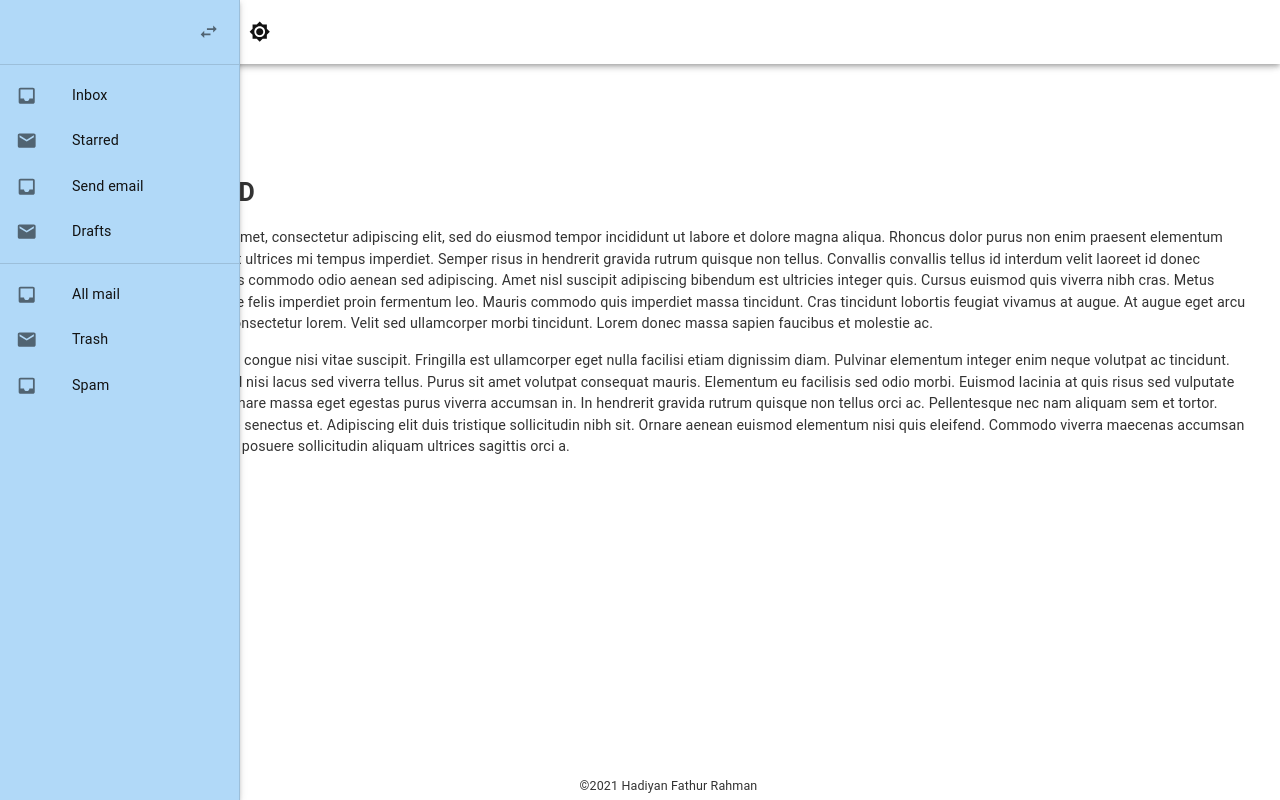
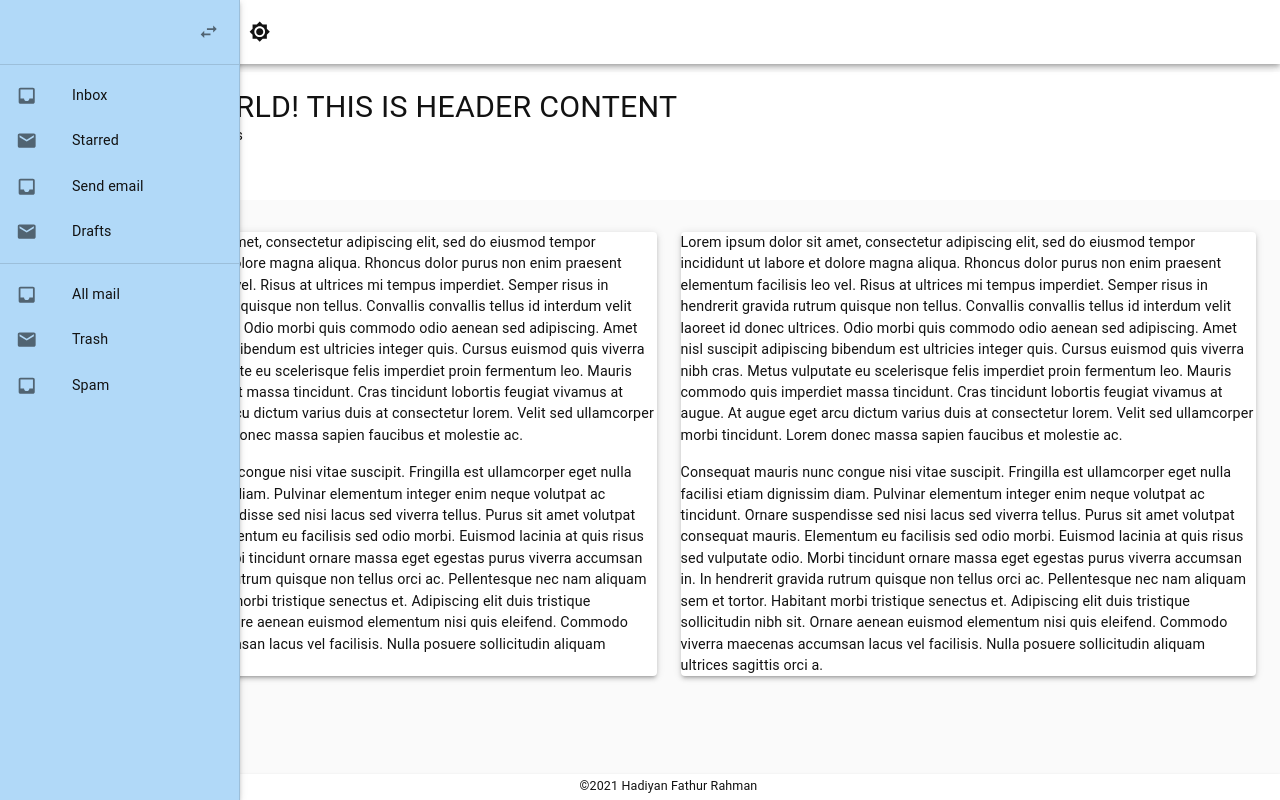
Before and after one commit to hadiyanfathur/reactjs-learn, a React (Create React App) app: page / in a window 1280 px wide. Built offline with nearby package versions, Linux system fonts and the light colour scheme; no server answers.

Commit message:
add header content, grid & footer

```diff
--- a/src/components/Layout/Layout.js
+++ b/src/components/Layout/Layout.js
@@ -4,7 +4,8 @@ import {
     Typography,
     Container,
     Box,
-    Paper
+    Paper,
+    Grid
 } from '@material-ui/core';
 import { useTheme } from '@material-ui/core/styles';
 import useMediaQuery from '@material-ui/core/useMediaQuery';
@@ -14,11 +15,13 @@ import SidebarList from '../SidebarList/SidebarList';
 import useStyles from './layout-jss';
 import clsx from "clsx";
 
-const Dashboard = ({ children }) => {
+const Dashboard = ({ ...props }) => {
 
     const theme = useTheme();
 
     const classes = useStyles();
+
+    const { children, contentHeader, breadcrumbs } = { ...props };
 
     const [open, setOpen] = useState(localStorage.getItem('sidebar'));
     const [tempOpen, setTempOpen] = useState(false);
@@ -80,38 +83,22 @@ const Dashboard = ({ children }) => {
                     [classes.contentShift]: upSm && open,
                 })}
             >
-                    <div className={classes.appContent}>
-                        <div className={classes.toolbar} />
-                        {children}
-                        <Typography paragraph>
-                            Lorem ipsum dolor sit amet, consectetur adipiscing elit, sed do eiusmod tempor incididunt
-                            ut labore et dolore magna aliqua. Rhoncus dolor purus non enim praesent elementum
-                            facilisis leo vel. Risus at ultrices mi tempus imperdiet. Semper risus in hendrerit
-                            gravida rutrum quisque non tellus. Convallis convallis tellus id interdum velit laoreet id
-                            donec ultrices. Odio morbi quis commodo odio aenean sed adipiscing. Amet nisl suscipit
-                            adipiscing bibendum est ultricies integer quis. Cursus euismod quis viverra nibh cras.
-                            Metus vulputate eu scelerisque felis imperdiet proin fermentum leo. Mauris commodo quis
-                            imperdiet massa tincidunt. Cras tincidunt lobortis feugiat vivamus at augue. At augue eget
-                            arcu dictum varius duis at consectetur lorem. Velit sed ullamcorper morbi tincidunt. Lorem
-                            donec massa sapien faucibus et molestie ac.
+                <Paper className={classes.appHeader} elevation={0} square>
+                    <Typography variant="h4" component="h1">
+                        {contentHeader}
                     </Typography>
                     <Typography paragraph>
-                            Consequat mauris nunc congue nisi vitae suscipit. Fringilla est ullamcorper eget nulla
-                            facilisi etiam dignissim diam. Pulvinar elementum integer enim neque volutpat ac
-                            tincidunt. Ornare suspendisse sed nisi lacus sed viverra tellus. Purus sit amet volutpat
-                            consequat mauris. Elementum eu facilisis sed odio morbi. Euismod lacinia at quis risus sed
-                            vulputate odio. Morbi tincidunt ornare massa eget egestas purus viverra accumsan in. In
-                            hendrerit gravida rutrum quisque non tellus orci ac. Pellentesque nec nam aliquam sem et
-                            tortor. Habitant morbi tristique senectus et. Adipiscing elit duis tristique sollicitudin
-                            nibh sit. Ornare aenean euismod elementum nisi quis eleifend. Commodo viverra maecenas
-                            accumsan lacus vel facilisis. Nulla posuere sollicitudin aliquam ultrices sagittis orci a.
+                        {breadcrumbs}
                     </Typography>
-
+                </Paper>
+                <div className={classes.appContent}>
+                    <Grid container spacing={3}>
+                        {children}
+                    </Grid>
                 </div>
-                    <Paper style={{width: theme.spacing(16), height: theme.spacing(16), margin: theme.spacing(1)}}/>
-                    <div className={classes.appFooter}>
+                <Paper className={classes.appFooter} square>
                     &copy;2021 Hadiyan Fathur Rahman
-                    </div>
+                </Paper>
             </main>
         </React.Fragment>
     );
--- a/src/components/Layout/layout-jss.js
+++ b/src/components/Layout/layout-jss.js
@@ -56,7 +56,7 @@ const useStyles = makeStyles((theme) => ({
         },
     },
     drawerPaper: {
-        background: theme.palette.primary.main,
+        background: theme.palette.color.sidebar,
         width: drawerWidth,
     },
     toolbar: {
@@ -78,8 +78,8 @@ const useStyles = makeStyles((theme) => ({
         [theme.breakpoints.up('sm')]: {
             paddingLeft: theme.spacing(7) + 1,
             paddingTop: '64px',
-        }
-
+        },
+        background: theme.palette.background.default,
     },
     contentShift: {
         paddingLeft: drawerWidth,
@@ -89,8 +89,13 @@ const useStyles = makeStyles((theme) => ({
         }),
     },
     appContent: {
-        padding: '3rem',
+        padding: theme.spacing(3),
         flex: '1 1',
+    },
+    appHeader: {
+        margin: theme.spacing(1, 0),
+        minHeight: theme.spacing(16),
+        padding: `${theme.spacing(2)}px 3rem`,
     },
     appFooter: {
         padding: '.3rem .5rem .5rem .5rem',
--- a/src/pages/Dashboard/index.js
+++ b/src/pages/Dashboard/index.js
@@ -1,10 +1,67 @@
 import React from 'react';
 import Layout from '../../components/Layout/Layout'
+import { Typography, Grid, Paper } from '@material-ui/core';
 
 const Dashboard = () => {
+
+    const header = ("HELLO WORLD! THIS IS HEADER CONTENT");
+    const breadcrumbs = ("Path / to / Breadcrumbs");
     return (
-        <Layout>
-            <h1>HELLO WORLD</h1>
+        <Layout contentHeader={header} breadcrumbs={breadcrumbs}>
+            <Grid item xs={6}>
+                <Paper elevation={3}>
+                    <Typography paragraph>
+                        Lorem ipsum dolor sit amet, consectetur adipiscing elit, sed do eiusmod tempor incididunt
+                        ut labore et dolore magna aliqua. Rhoncus dolor purus non enim praesent elementum
+                        facilisis leo vel. Risus at ultrices mi tempus imperdiet. Semper risus in hendrerit
+                        gravida rutrum quisque non tellus. Convallis convallis tellus id interdum velit laoreet id
+                        donec ultrices. Odio morbi quis commodo odio aenean sed adipiscing. Amet nisl suscipit
+                        adipiscing bibendum est ultricies integer quis. Cursus euismod quis viverra nibh cras.
+                        Metus vulputate eu scelerisque felis imperdiet proin fermentum leo. Mauris commodo quis
+                        imperdiet massa tincidunt. Cras tincidunt lobortis feugiat vivamus at augue. At augue eget
+                        arcu dictum varius duis at consectetur lorem. Velit sed ullamcorper morbi tincidunt. Lorem
+                        donec massa sapien faucibus et molestie ac.
+                    </Typography>
+                    <Typography paragraph>
+                        Consequat mauris nunc congue nisi vitae suscipit. Fringilla est ullamcorper eget nulla
+                        facilisi etiam dignissim diam. Pulvinar elementum integer enim neque volutpat ac
+                        tincidunt. Ornare suspendisse sed nisi lacus sed viverra tellus. Purus sit amet volutpat
+                        consequat mauris. Elementum eu facilisis sed odio morbi. Euismod lacinia at quis risus sed
+                        vulputate odio. Morbi tincidunt ornare massa eget egestas purus viverra accumsan in. In
+                        hendrerit gravida rutrum quisque non tellus orci ac. Pellentesque nec nam aliquam sem et
+                        tortor. Habitant morbi tristique senectus et. Adipiscing elit duis tristique sollicitudin
+                        nibh sit. Ornare aenean euismod elementum nisi quis eleifend. Commodo viverra maecenas
+                        accumsan lacus vel facilisis. Nulla posuere sollicitudin aliquam ultrices sagittis orci a.
+                    </Typography>
+                </Paper>
+            </Grid>
+            <Grid item xs={6}>
+                <Paper elevation={3}>
+                    <Typography paragraph>
+                        Lorem ipsum dolor sit amet, consectetur adipiscing elit, sed do eiusmod tempor incididunt
+                        ut labore et dolore magna aliqua. Rhoncus dolor purus non enim praesent elementum
+                        facilisis leo vel. Risus at ultrices mi tempus imperdiet. Semper risus in hendrerit
+                        gravida rutrum quisque non tellus. Convallis convallis tellus id interdum velit laoreet id
+                        donec ultrices. Odio morbi quis commodo odio aenean sed adipiscing. Amet nisl suscipit
+                        adipiscing bibendum est ultricies integer quis. Cursus euismod quis viverra nibh cras.
+                        Metus vulputate eu scelerisque felis imperdiet proin fermentum leo. Mauris commodo quis
+                        imperdiet massa tincidunt. Cras tincidunt lobortis feugiat vivamus at augue. At augue eget
+                        arcu dictum varius duis at consectetur lorem. Velit sed ullamcorper morbi tincidunt. Lorem
+                        donec massa sapien faucibus et molestie ac.
+                    </Typography>
+                    <Typography paragraph>
+                        Consequat mauris nunc congue nisi vitae suscipit. Fringilla est ullamcorper eget nulla
+                        facilisi etiam dignissim diam. Pulvinar elementum integer enim neque volutpat ac
+                        tincidunt. Ornare suspendisse sed nisi lacus sed viverra tellus. Purus sit amet volutpat
+                        consequat mauris. Elementum eu facilisis sed odio morbi. Euismod lacinia at quis risus sed
+                        vulputate odio. Morbi tincidunt ornare massa eget egestas purus viverra accumsan in. In
+                        hendrerit gravida rutrum quisque non tellus orci ac. Pellentesque nec nam aliquam sem et
+                        tortor. Habitant morbi tristique senectus et. Adipiscing elit duis tristique sollicitudin
+                        nibh sit. Ornare aenean euismod elementum nisi quis eleifend. Commodo viverra maecenas
+                        accumsan lacus vel facilisis. Nulla posuere sollicitudin aliquam ultrices sagittis orci a.
+                    </Typography>
+                </Paper>
+            </Grid>
         </Layout>
     );
 }
--- a/src/theme/themesConfig.js
+++ b/src/theme/themesConfig.js
@@ -11,10 +11,10 @@ const themesConfig = {
             },
             secondary: {
                 main: '#55185D',
-                text: '#fff',
+                text: '#rgb(18, 18, 18)',
             },
             background: {
-                default: '#ffffff',
+                default: '#fafafa',
                 paper: '#ffffff',
             },
             text: {
```
Also changed, not shown: 1 other file (tests, documents, lock files or other folders). Lines whose indentation alone changed are shown as unchanged.
